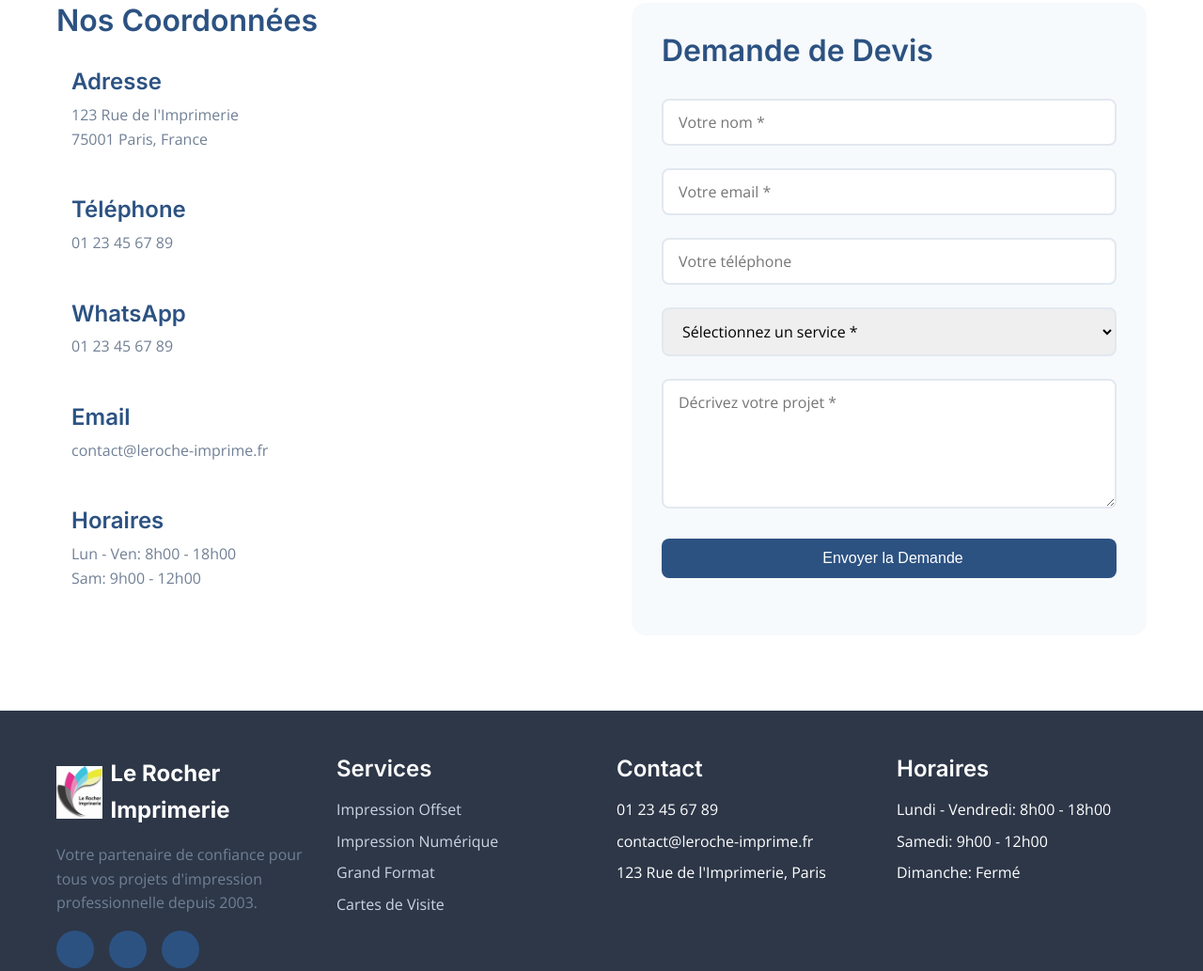
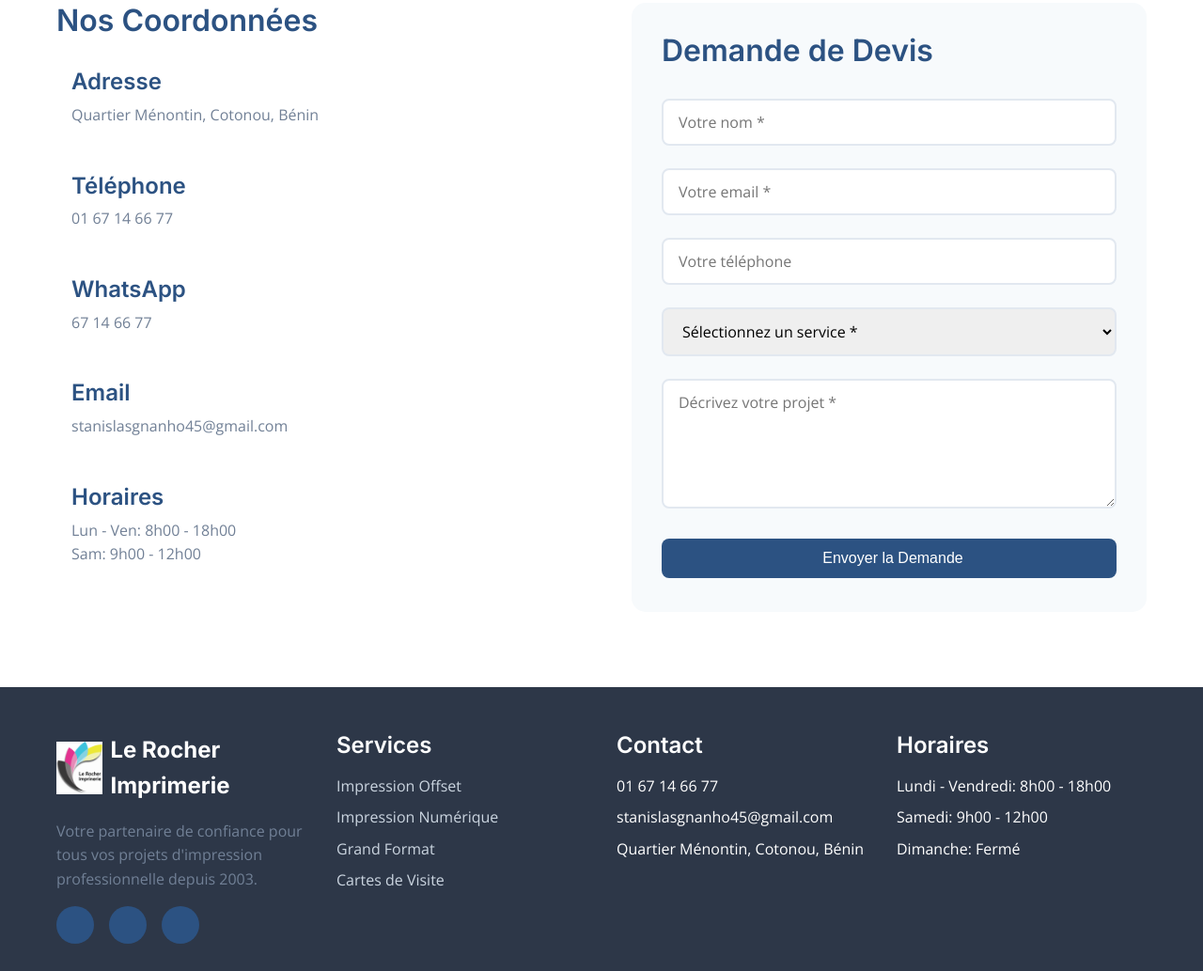
Before and after one commit to bidene/le-rocher-imprimerie, a plain HTML site: page index.html in a window 1280 px wide. Shown: the part 5003-6036 px from the top of the page at 94% size. Drawn offline with nearby package versions, Linux system fonts and the light colour scheme.

Commit message:
Mise à jour : petite modification sur le site

```diff
--- a/index.html
+++ b/index.html
@@ -418,28 +418,28 @@
                         <i class="fas fa-map-marker-alt"></i>
                         <div>
                             <h4>Adresse</h4>
-                            <p>123 Rue de l'Imprimerie<br>75001 Paris, France</p>
+                            <p>Quartier Ménontin, Cotonou, Bénin</p>
                         </div>
                     </div>
                     <div class="contact-item">
                         <i class="fas fa-phone"></i>
                         <div>
                             <h4>Téléphone</h4>
-                            <p><a href="tel:+33123456789">01 23 45 67 89</a></p>
+                            <p><a href="tel:+22967146677"> 01 67 14 66 77</a></p>
                         </div>
                     </div>
                     <div class="contact-item">
                         <i class="fab fa-whatsapp"></i>
                         <div>
                             <h4>WhatsApp</h4>
-                            <p><a href="https://wa.me/33123456789" target="_blank">01 23 45 67 89</a></p>
+                            <p><a href="https://wa.me/22967146677" target="_blank">67 14 66 77</a></p>
                         </div>
                     </div>
                     <div class="contact-item">
                         <i class="fas fa-envelope"></i>
                         <div>
                             <h4>Email</h4>
-                            <p><a href="mailto:contact@leroche-imprime.fr">contact@leroche-imprime.fr</a></p>
+                            <p><a href="mailto:contact@leroche-imprime.fr">stanislasgnanho45@gmail.com</a></p>
                         </div>
                     </div>
                     <div class="contact-item">
@@ -515,9 +515,9 @@
                 <div class="footer-section">
                     <h4>Contact</h4>
                     <ul class="footer-links">
-                        <li><i class="fas fa-phone"></i> 01 23 45 67 89</li>
-                        <li><i class="fas fa-envelope"></i> contact@leroche-imprime.fr</li>
-                        <li><i class="fas fa-map-marker-alt"></i> 123 Rue de l'Imprimerie, Paris</li>
+                        <li><i class="fas fa-phone"></i> 01 67 14 66 77</li>
+                        <li><i class="fas fa-envelope"></i> stanislasgnanho45@gmail.com</li>
+                        <li><i class="fas fa-map-marker-alt"></i>  Quartier Ménontin, Cotonou, Bénin</li>
                     </ul>
                 </div>
                 <div class="footer-section">
```
